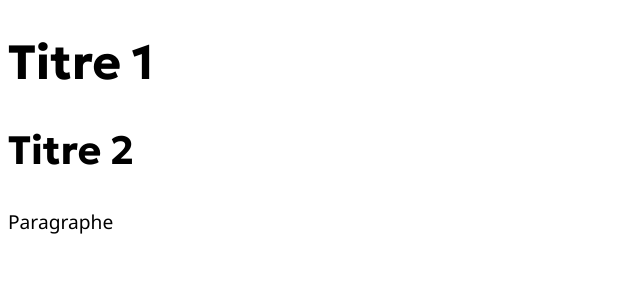
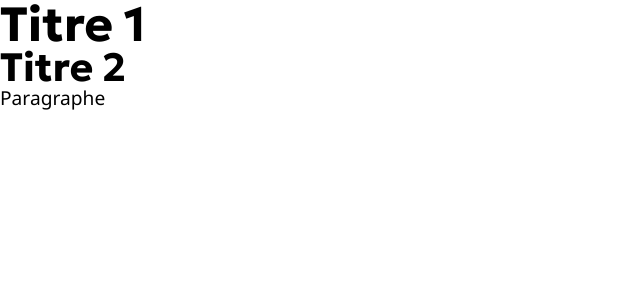
Before and after one commit to xMuchAx/blockchain-cat, a Next.js app: page / in a window 1280 px wide. Shown: the top 300 px of the page, without its empty margins (0-640 px from the left). Built offline with nearby package versions, Linux system fonts and the light colour scheme.

Commit message:
[Init] Added new variables and reset file

```diff
--- a/src/app/assets/styles/global.css
+++ b/src/app/assets/styles/global.css
@@ -1,10 +1,5 @@
-@import "variable.css";
-
-html {
-  margin: 0;
-  padding: 0;
-  scroll-behavior: smooth;
-}
+@import "reset.css";
+@import "variables.css";
 
 body {
   font-size: var(--font-s-body);
--- /dev/null
+++ b/src/app/assets/styles/reset.css
@@ -0,0 +1,69 @@
+* {
+    margin: 0;
+    padding: 0;
+    box-sizing: border-box;
+    scroll-behavior: smooth;
+}
+
+html,
+body {
+    height: 100%;
+    font-size: 100%;
+    font-family: sans-serif;
+}
+
+body {
+    line-height: 1;
+}
+
+ol,
+ul {
+    list-style: none;
+}
+
+blockquote,
+q {
+    quotes: none;
+}
+
+blockquote:before,
+blockquote:after,
+q:before,
+q:after {
+    content: '';
+    content: none;
+}
+
+table {
+    border-collapse: collapse;
+    border-spacing: 0;
+}
+
+img,
+video {
+    max-width: 100%;
+    height: auto;
+}
+
+a {
+    text-decoration: none;
+    color: inherit;
+}
+
+button,
+input,
+textarea {
+    font-family: inherit;
+}
+
+h1,
+h2,
+h3,
+h4,
+h5,
+h6,
+p,
+blockquote {
+    margin: 0;
+    padding: 0;
+}
--- a/src/app/assets/styles/variable.css
+++ b/src/app/assets/styles/variables.css
@@ -92,4 +92,10 @@
     --size-30: 1.875rem;
     --size-32: 2rem;
     --size-50: 50%;
+
+    /* Linear gradient */
+    --linear-gradient: linear-gradient(180deg, var(--orange-25) 0%, var(--orange-25) 100%);
+
+    /* Blur */
+    --blur: blur(12.5rem);
 }
```
